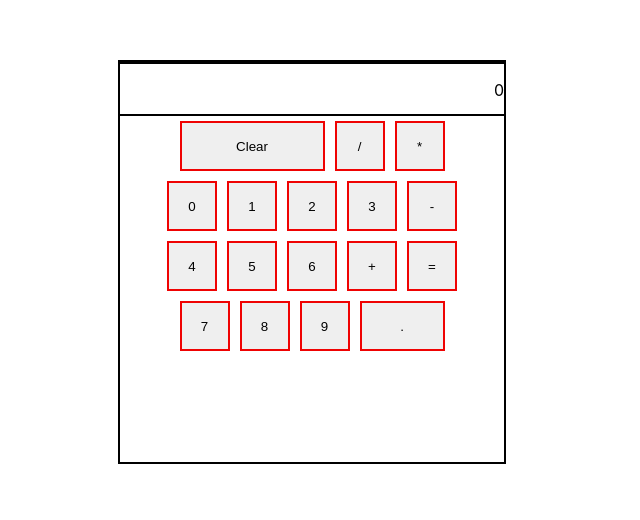
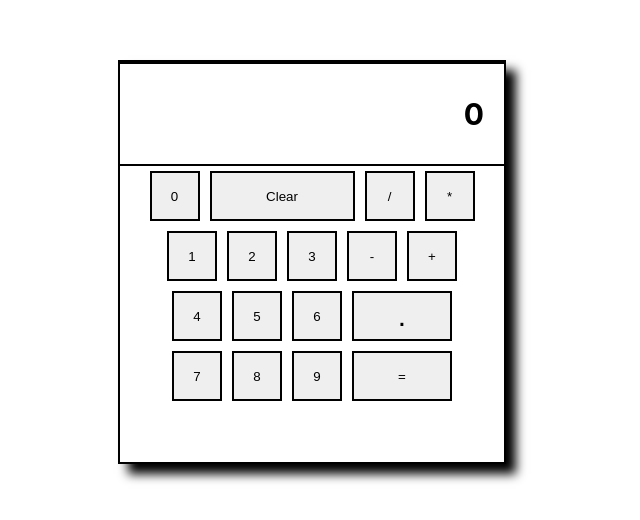
Before and after one commit to KianMouton/react-calculator, a React (Create React App) app: page / in a window 1280 px wide. Shown: the part 138-658 px from the top of the page, without its empty margins (328-968 px from the left). Built offline with nearby package versions, Linux system fonts and the light colour scheme.

Commit message:
some more css changes

```diff
--- a/src/App.css
+++ b/src/App.css
@@ -13,16 +13,24 @@
   flex-direction: column;
   align-items: center;
   width: 30vw;
-  height: 50vh;
+  height: 400px;
   border: 2px solid black;
+  box-shadow: 10px 10px 10px black;
 }
 
 #output {
   display: flex;
-  justify-content :end;
+  justify-content: end;
+  align-items: center;
   border: 2px solid black;
   width: 100%;
-  height: 50px;
+  height: 100px;
+}
+
+#output p {
+  font-size: 30px;
+  padding-right: 20px;
+  font-weight: bold;
 }
 
 .buttons {
@@ -43,8 +51,16 @@
 .cal-col button {
   width: 50px;
   height: 50px;
-  border: 2px solid rgb(239, 3, 3);
+  border: 2px solid rgb(0, 0, 0);
   margin: 5px;
+  transition: 0.2s ease-in-out;
+}
+
+.cal-col button:hover {
+  border: 2px solid rgb(255, 255, 255);
+  background-color: rgb(0, 0, 0);
+  color: white;
+  box-shadow: 5px 5px 5px black;
 }
 
 #clear {
@@ -52,5 +68,10 @@
 }
 
 #decimal {
-  width: 85px;
+  width: 100px;
+  font-size: 30px;
 }
+
+#equals {
+  width: 100px;
+}
--- a/src/App.js
+++ b/src/App.js
@@ -50,29 +50,29 @@ function App() {
         </div>
         <div className="buttons">
           <div className="cal-col">
+            <button onClick={handleNumber} id="zero">0</button>
             <button onClick={handleClear} id="clear">Clear</button>
             <button onClick={handleNumber} id="divide">/</button>
             <button onClick={handleNumber} id="multiply">*</button>
           </div>
           <div class="cal-col">
-            <button onClick={handleNumber} id="zero">0</button>
             <button onClick={handleNumber} id="one">1</button>
             <button onClick={handleNumber} id="two">2</button>
             <button onClick={handleNumber} id="three">3</button>
             <button onClick={handleNumber} id="subtract">-</button>
+            <button onClick={handleNumber} id="add">+</button>
           </div>
           <div className="cal-col">
             <button onClick={handleNumber} id="four">4</button>
             <button onClick={handleNumber} id="five">5</button>
             <button onClick={handleNumber} id="six">6</button>
-            <button onClick={handleNumber} id="add">+</button>
-            <button onClick={equals} id="equals">=</button>
+            <button onClick={handleNumber} id="decimal">.</button>
           </div>
           <div className="cal-col">
             <button onClick={handleNumber} id="seven">7</button>
             <button onClick={handleNumber} id="eight">8</button>
             <button onClick={handleNumber} id="nine">9</button>
-            <button onClick={handleNumber} id="decimal">.</button>
+            <button onClick={equals} id="equals">=</button>
           </div>
         </div>
       </div>
```
